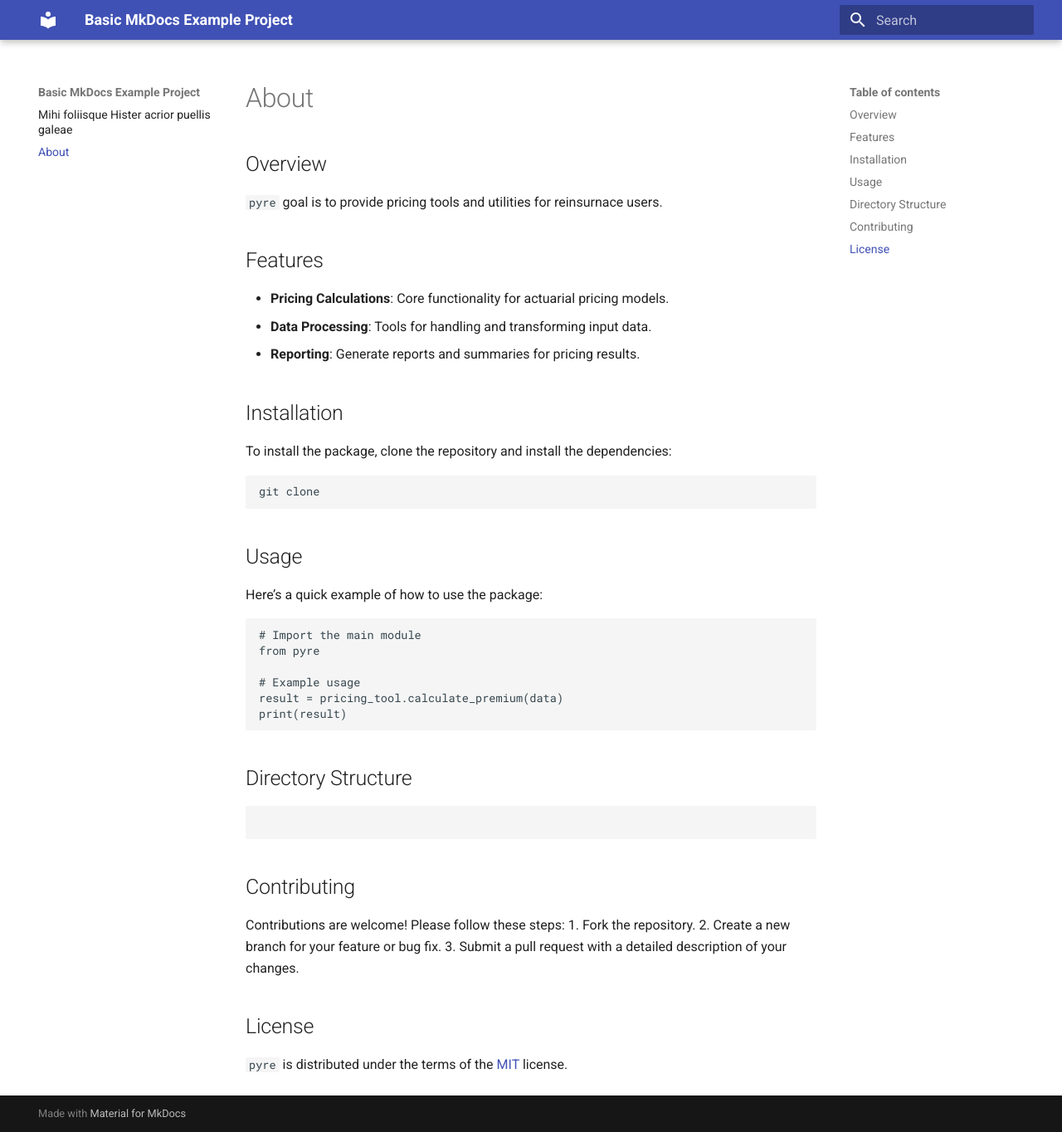
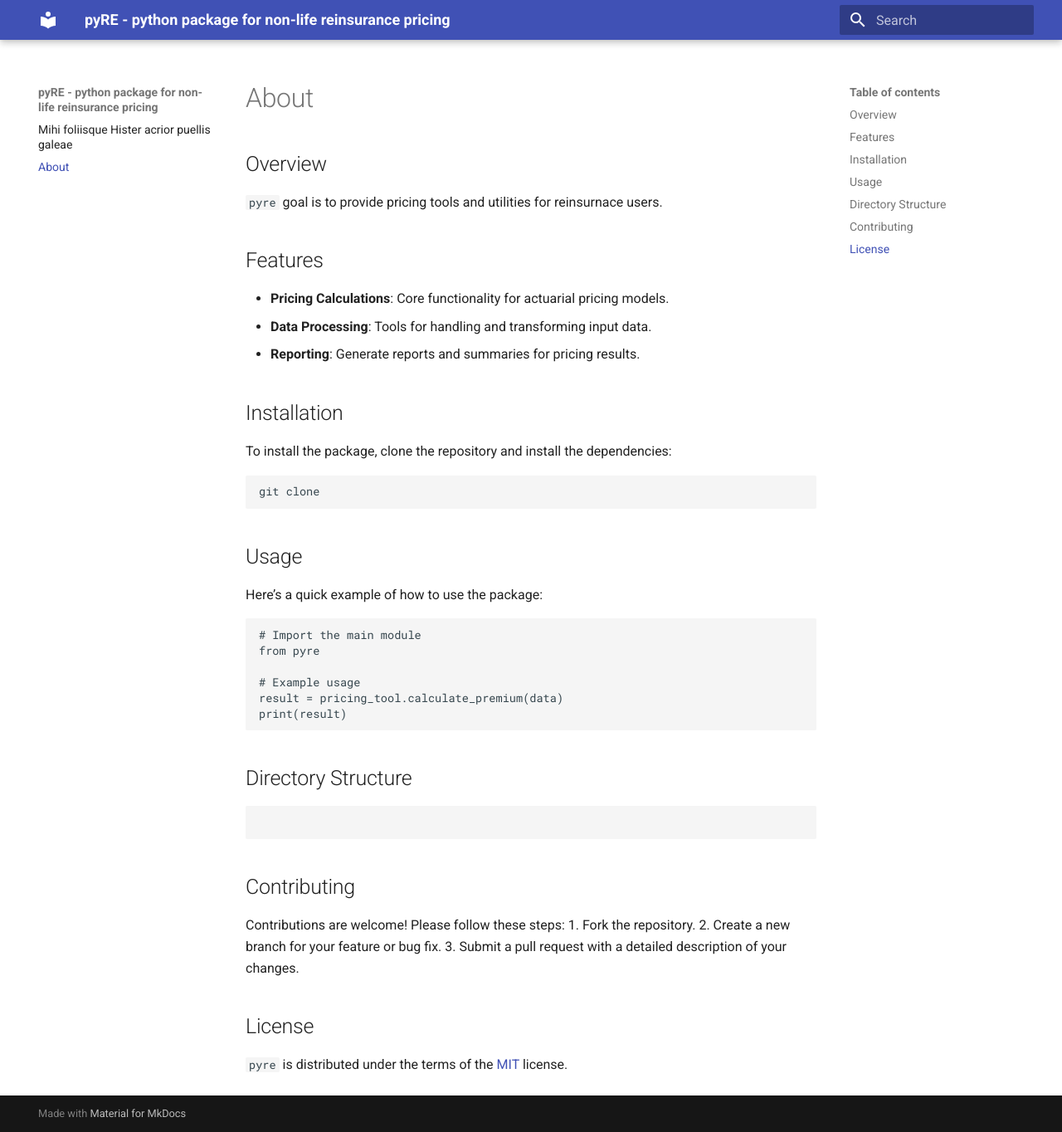
Before and after one commit to rdj09/pyre, an MkDocs documentation site: the page built from docs/about.md, in a window 1280 px wide and 1364 px high. Shown: the whole window at 83% size. Built offline with MkDocs 1.6.1 and Material for MkDocs 9.7.7, drawn with Linux system fonts in a browser that asks for light colours.

Commit message:
adjustments to boilerplat name on mkdocs yaml

```diff
--- a/mkdocs.yml
+++ b/mkdocs.yml
@@ -1,4 +1,4 @@
-site_name: Basic MkDocs Example Project
+site_name: pyRE - python package for non-life reinsurance pricing
 theme:
   name: material
   highlightjs: true
```
